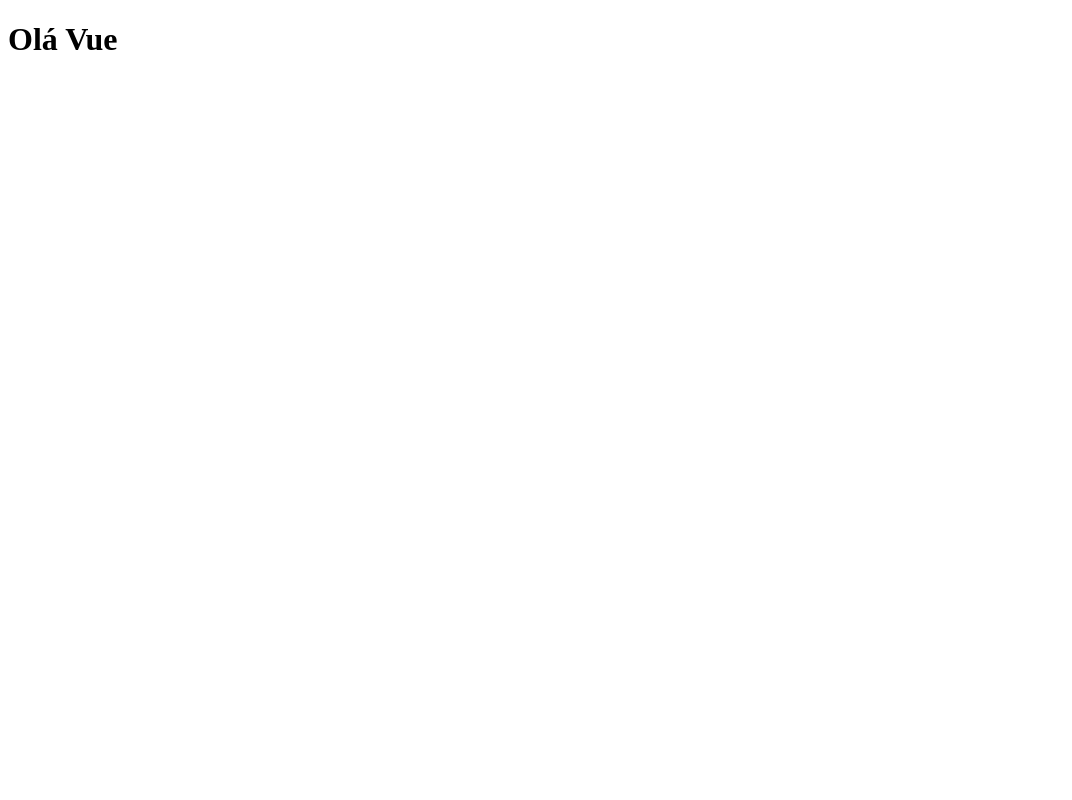
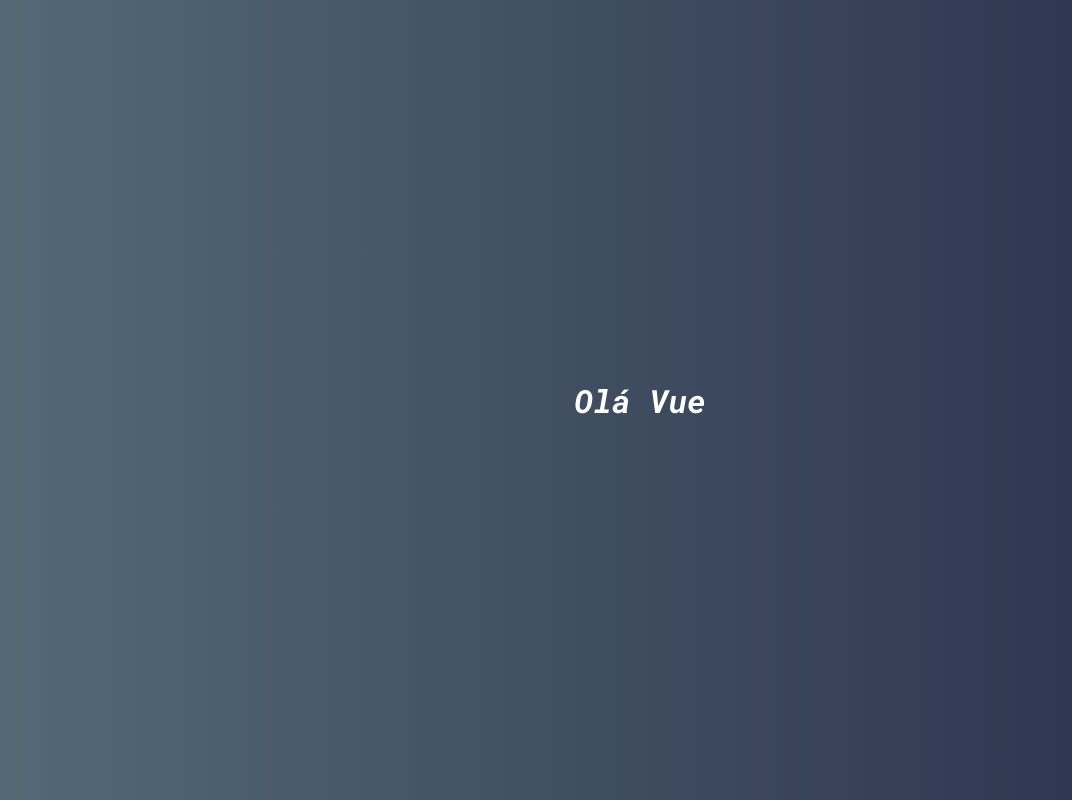
Before and after one commit to jhmoreira/calculadora, a Vue app: page / in a window 1280 px wide. Shown: the whole page, without its empty margins (0-1072 px from the left). Built offline with nearby package versions, Linux system fonts and the light colour scheme.

Commit message:
Criando Projeto

```diff
--- a/src/App.vue
+++ b/src/App.vue
@@ -11,5 +11,30 @@
 </script>
 
 <style>
+  @font-face{
 
+        font-family:"RobotoMono";
+        src:url("./fonts/RobotoMono-Italic-VariableFont_wght.ttf")
+            }
+
+    *{
+      font-family: "RobotoMono", monospace;
+    }
+    body{
+      margin: 0;
+    }
+
+    #app{
+      display: flex;
+      flex-direction: column;
+      height: 100vh;
+      justify-content: center;
+      align-items: center;
+      text-align: center;
+
+
+      color: #ffff;
+
+      background: linear-gradient(to right, rgb(83,105,118), rgb(41,46,73));
+    }
 </style>
--- a/src/main.js
+++ b/src/main.js
@@ -3,9 +3,6 @@
 
 new Vue(
     {
-        el: '#app',
-        render(createElement){
-            return createElement(App)
-        }
+     render:h=> h(App)
     }
-)
+).$mount("#app")
```
Also changed, not shown: src/fonts/RobotoMono-Italic-VariableFont_wght.ttf (added).
